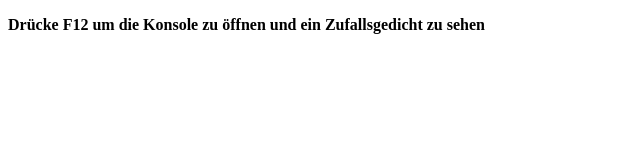
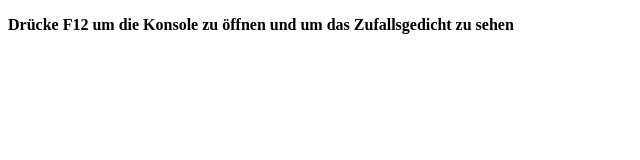
Before and after one commit to FodorLisa/EIA2_SoSe22, a plain HTML site: page A01.1_RandomPoem/RandomPeom.html in a window 1280 px wide. Shown: the full height of the page, 0-640 px from the left. Drawn offline with Linux system fonts and the light colour scheme.

Commit message:
Update RandomPeom.html

```diff
--- a/A01.1_RandomPoem/RandomPeom.html
+++ b/A01.1_RandomPoem/RandomPeom.html
@@ -9,7 +9,7 @@
 </head>
 <body>
     <p>
-    <b>Drücke F12 um die Konsole zu öffnen und ein Zufallsgedicht zu sehen</b>
+    <b>Drücke F12 um die Konsole zu öffnen und um das Zufallsgedicht zu sehen</b>
     </p>
 </body>
 </html>
```
